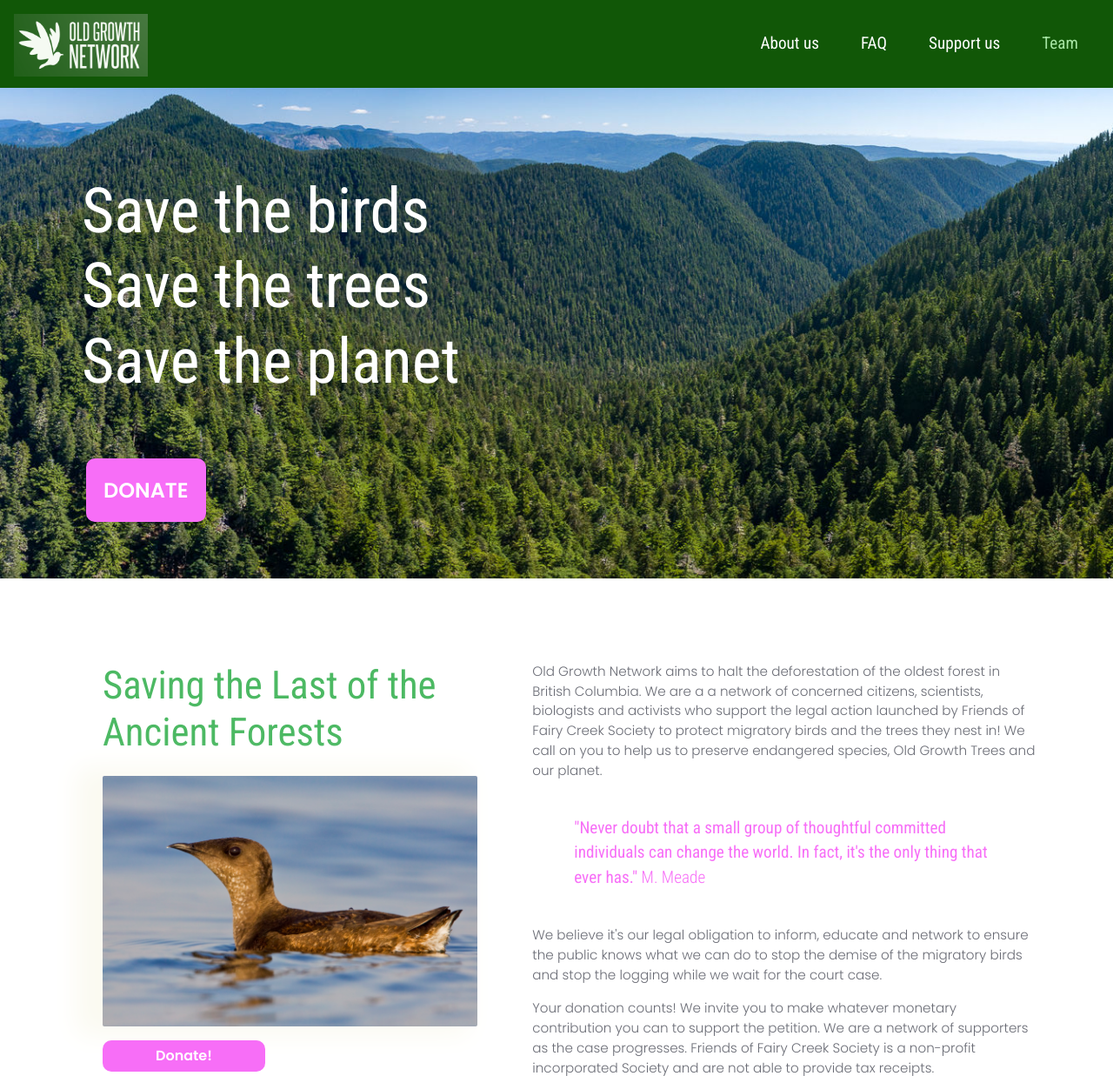
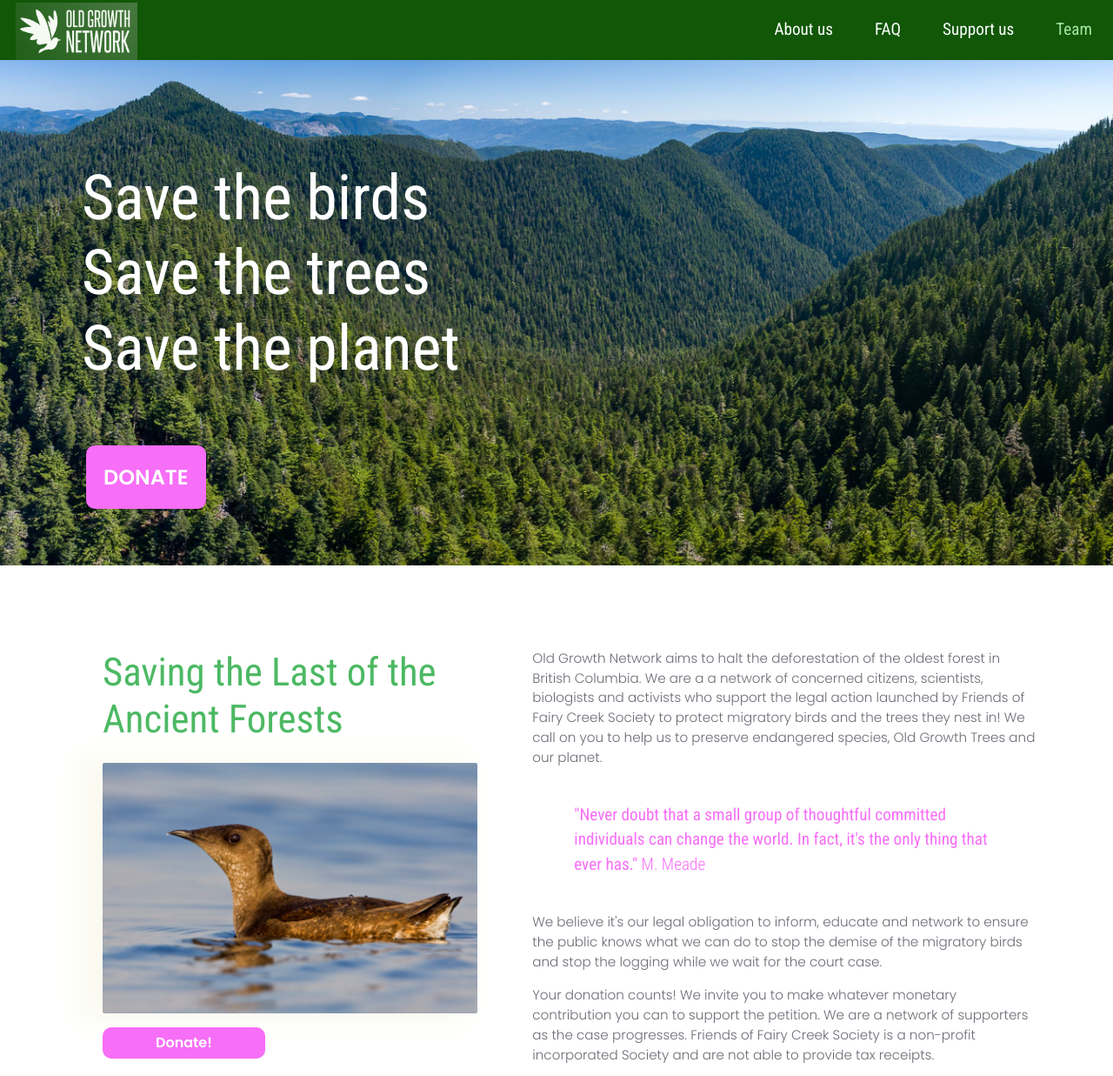
Before and after one commit to OldGrowthNetwork/ogn_website, a Flask app: page / in a window 1280 px wide. Shown: the top 1237 px of the page at 87% size. Run offline with Flask 3, Linux system fonts and the light colour scheme; some libraries are stand-ins or nearby versions.

Commit message:
style tweaks

```diff
--- a/static/styles.css
+++ b/static/styles.css
@@ -15,14 +15,15 @@ a:hover {color:  rgba(184, 246, 183, 0.9);}
     font-weight: 400;
     font-size: 0.9rem;
 }
-.hero-bg { background-image: url("./assets/panorama.jpeg"); background-repeat: no-repeat; background-size: cover; margin-top: 80px; width:100vw;}
+.hero-bg { background-image: url("./assets/panorama.jpeg"); background-repeat: no-repeat; background-size: cover; margin-top: 65px; width:100vw;}
 .invite-img { background-image: url("./assets/invite.png"); background-repeat: no-repeat; background-size: contain; width:100vw; height:50vh;}
 
-.my-navbar { background-color: #115707;}
+.my-navbar { background-color: #115707; margin:0; padding:0;}
+.navbar-brand {margin: 0; padding: 0; padding-left: 1.1rem;}
 .my-navbar, li {font-size: 1.2rem; font-family: 'Roboto Condensed', sans-serif;}
 
 .img-logo {
-    width:12vw;
+    width:11vw;
     height: auto;
 }
 
```
Also changed, not shown: 1 other file.
